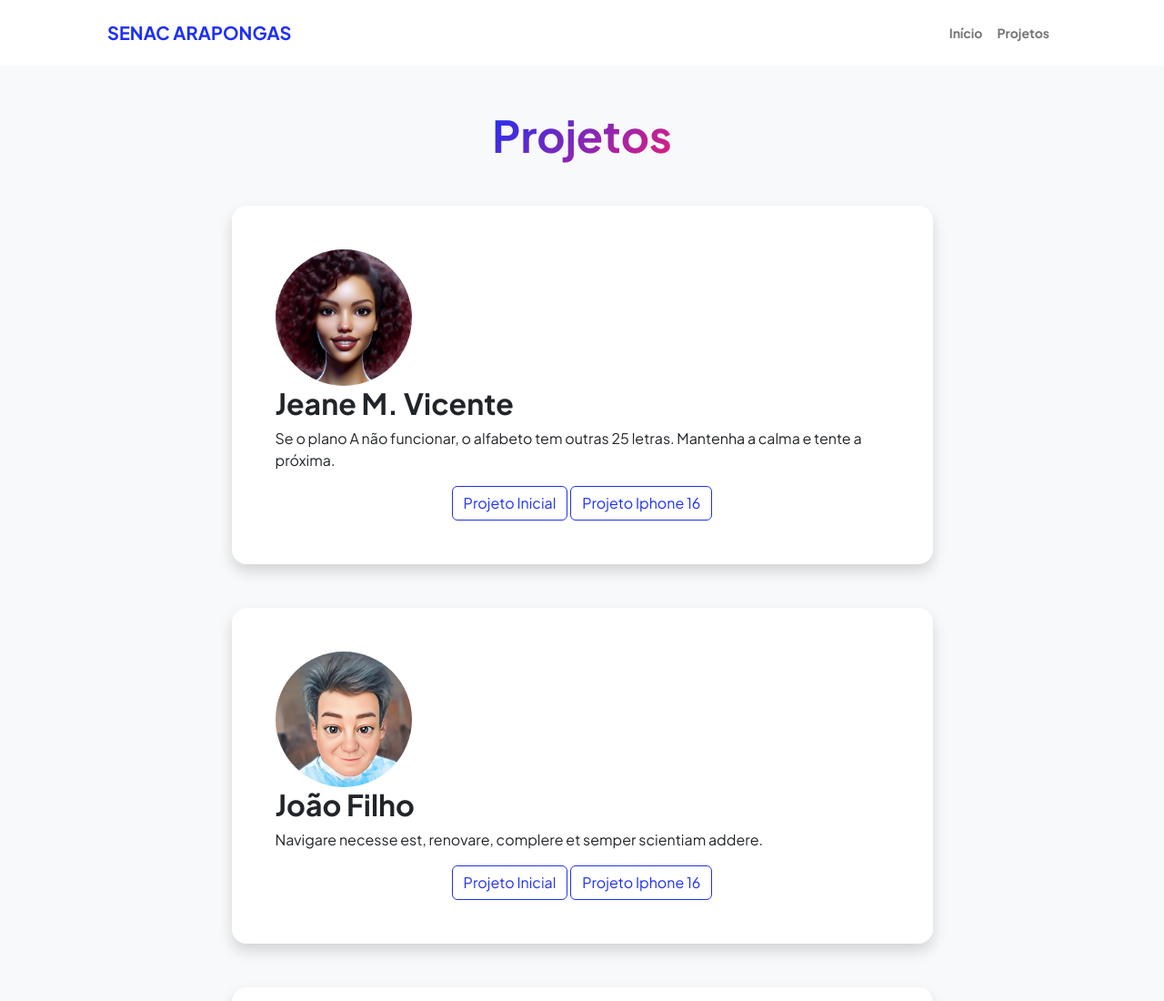
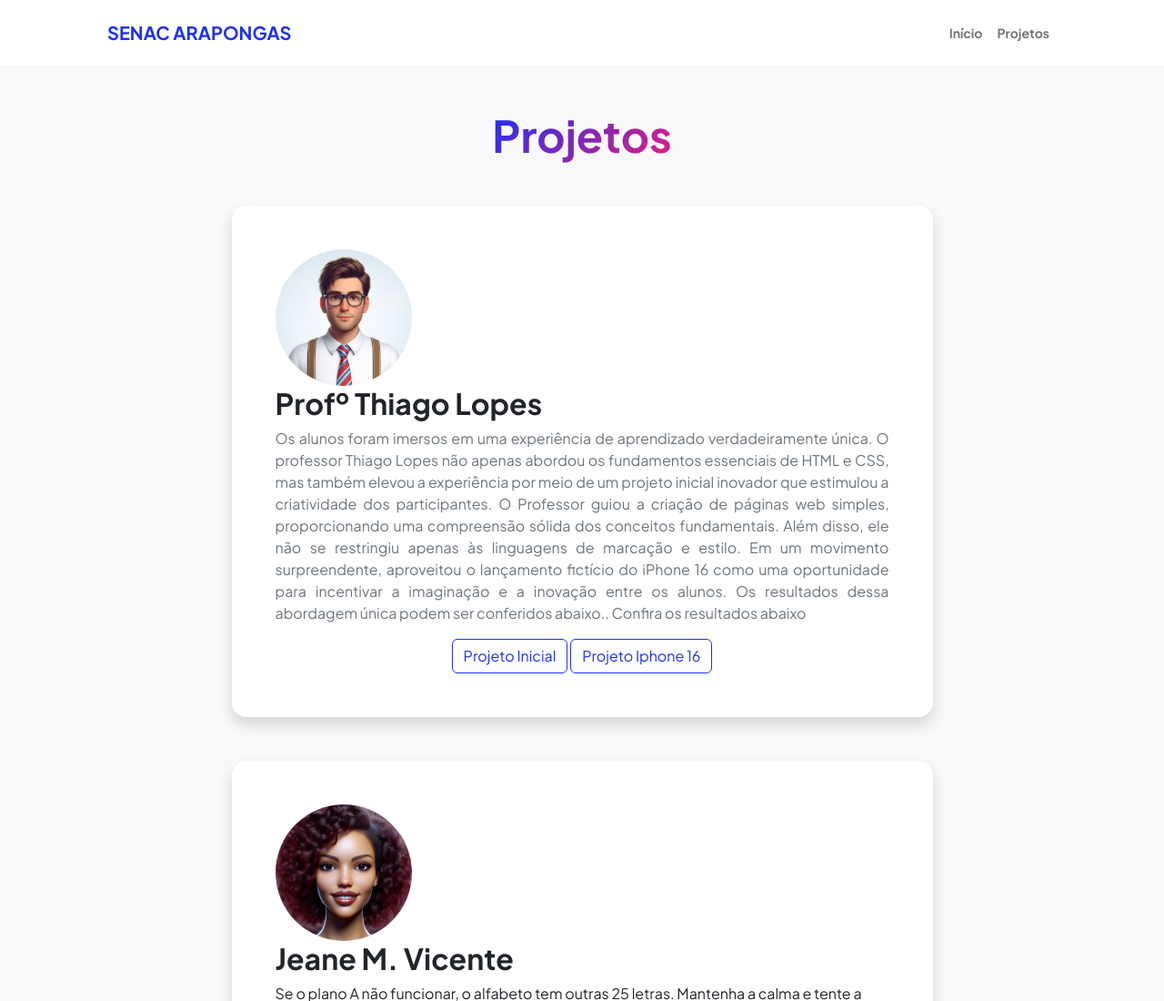
Before and after one commit to thiagolopes-dev/html_css_senac, a plain HTML site: page projetos.html in a window 1280 px wide. Shown: the top 1100 px of the page at 91% size. Drawn offline with nearby package versions, Linux system fonts and the light colour scheme.

Commit message:
melhorias

```diff
--- a/projetos.html
+++ b/projetos.html
@@ -73,6 +73,29 @@
                                 </div>
                             </div>
                         </div> -->
+
+                        <div class="card overflow-hidden shadow rounded-4 border-0 mb-5">
+                            <div class="card-body p-0">
+                                <div class="d-flex align-items-center">
+                                    <div class="col-12 p-5">
+                                        <img class="rounded-circle" src="thiago/avatar/thiagohlopess.jpeg" alt="Avatar Thiago" width="150px">
+                                        <h2 class="fw-bolder">Profº Thiago Lopes</h2>
+                                        <p class="text-muted">Os alunos foram imersos em uma experiência de aprendizado verdadeiramente única. O professor Thiago Lopes não apenas abordou os fundamentos essenciais de HTML e CSS, mas também elevou a experiência por meio de um projeto inicial inovador que estimulou a criatividade dos participantes. O Professor guiou a criação de páginas web simples, proporcionando uma compreensão sólida dos conceitos fundamentais. Além disso, ele não se restringiu apenas às linguagens de marcação e estilo.
+
+                                            Em um movimento surpreendente, aproveitou o lançamento fictício do iPhone 16 como uma oportunidade para incentivar a imaginação e a inovação entre os alunos. Os resultados dessa abordagem única podem ser conferidos abaixo.. Confira os resultados abaixo
+                                        </p>
+                                        <div class="col-12  text-center">
+                                            <a href="jeane/mini_site/index.html" target="_blank">
+                                                <button type="button" class="btn btn-outline-primary">Projeto Inicial</button></a>
+                                            <a href="jeane/new-iphone/index.html" target="_blank">
+                                                <button type="button"
+                                                    class="btn btn-outline-primary marginMobile">Projeto Iphone 16
+                                                    </button></a>
+                                        </div>
+                                    </div>
+                                </div>
+                            </div>
+                        </div>
 
 
                         <div class="card overflow-hidden shadow rounded-4 border-0 mb-5">
```
Also changed, not shown: thiago/avatar/thiagohlopess.jpeg (added), 2 other files.
